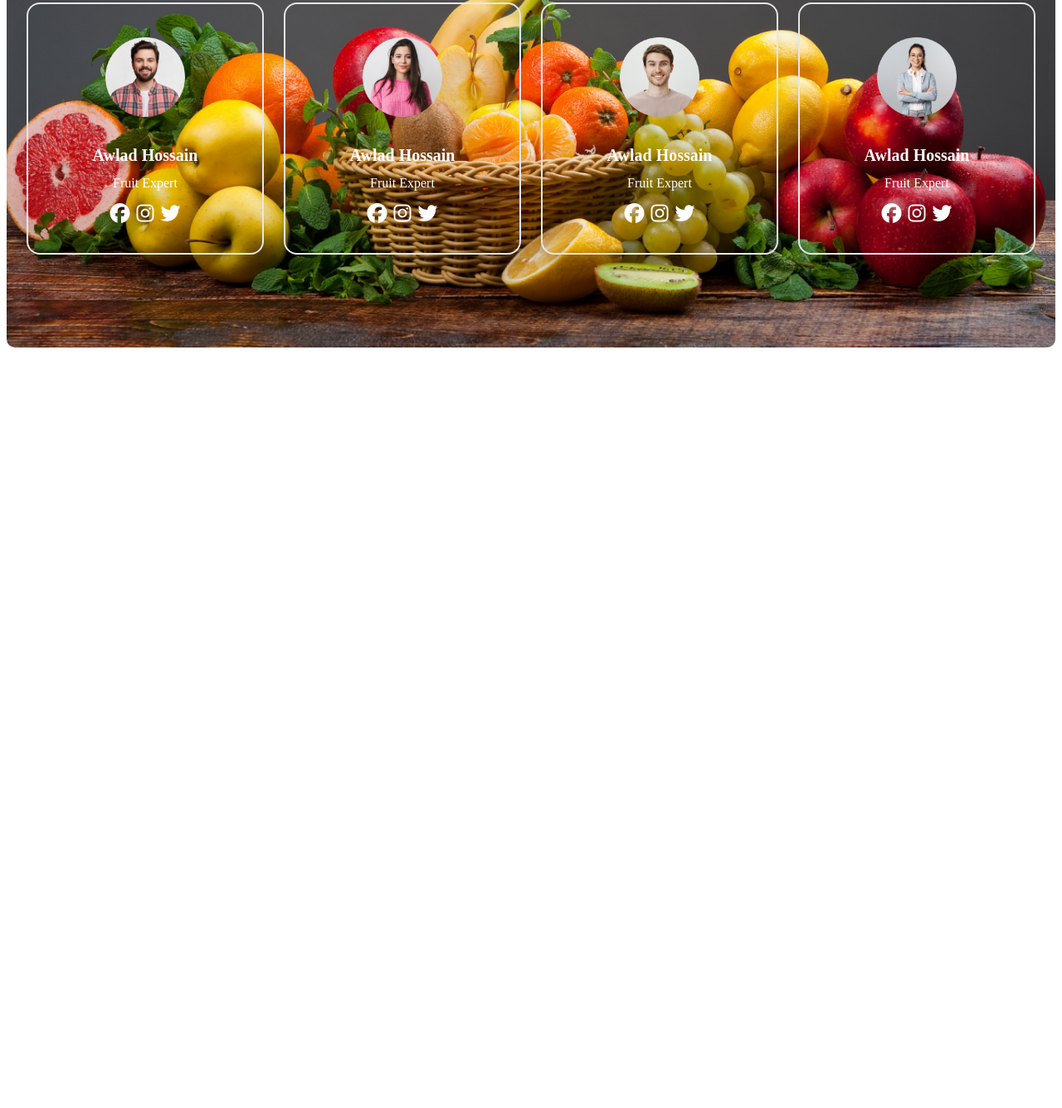
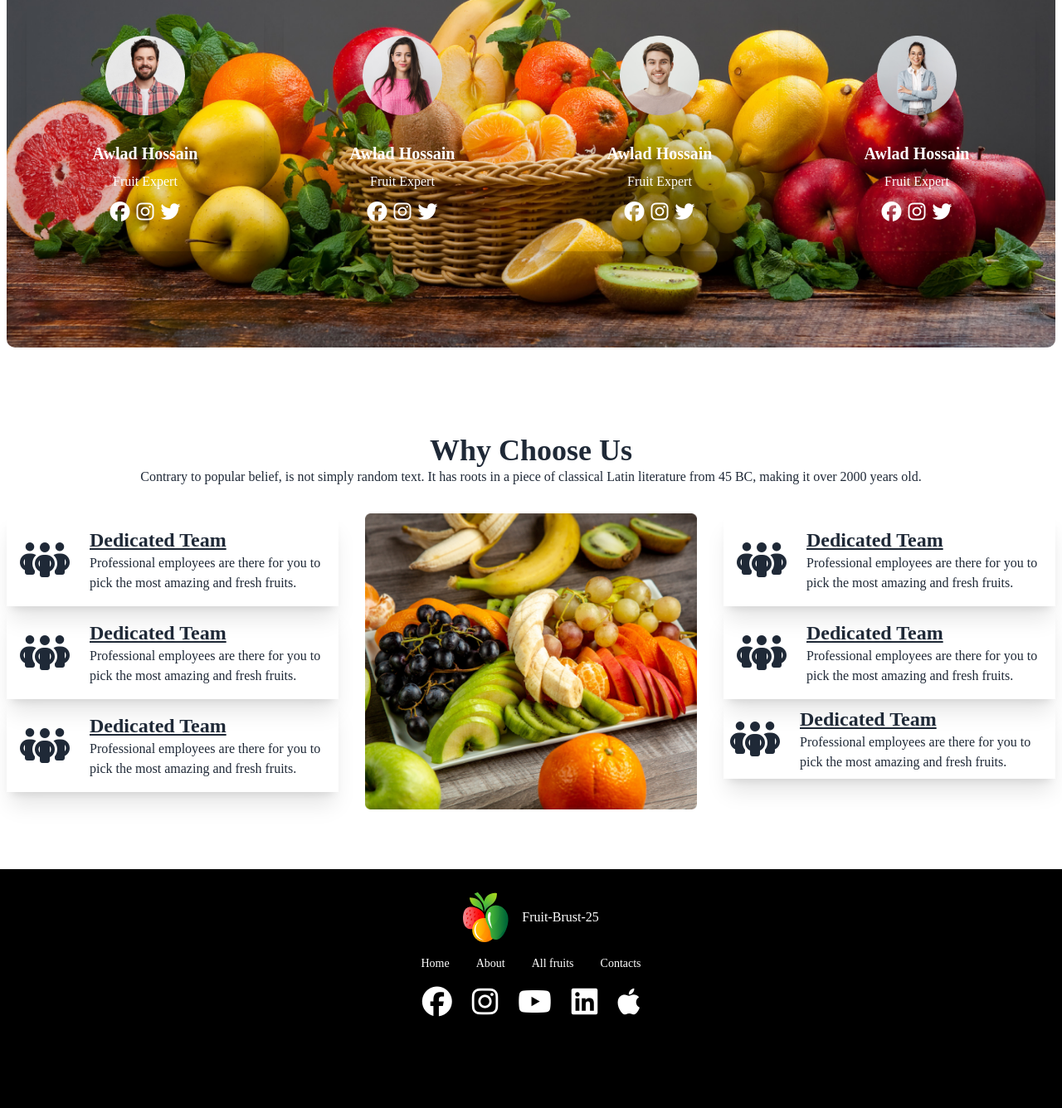
Before and after one commit to swadebsharma6/fruits-brust-25, a plain HTML site: page index.html in a window 1280 px wide. Shown: the part 1891-3227 px from the top of the page at 83% size. Before the commit the page ends 2382 px from the top, so only its background shows below. Drawn offline with nearby package versions, Linux system fonts and the light colour scheme; a web font is replaced by a local one.

Commit message:
added footer section and responsive for all device

```diff
--- a/index.html
+++ b/index.html
@@ -445,7 +445,7 @@
               class="grid grid-cols-1 md:grid-cols-2 lg:grid-cols-4 gap-6 p-6"
             >
               <!-- card -->
-              <div class="card border-2 text-white shadow-xl">
+              <div class="card text-white shadow-xl">
                 <figure class="px-10 pt-10">
                   <div class="avatar">
                     <div class="mask mask-squircle w-24">
@@ -464,7 +464,7 @@
                 </div>
               </div>
               <!-- card -->
-              <div class="card border-2 text-white shadow-xl">
+              <div class="card text-white shadow-xl">
                 <figure class="px-10 pt-10">
                   <div class="avatar">
                     <div class="mask mask-squircle w-24">
@@ -483,7 +483,7 @@
                 </div>
               </div>
               <!-- card -->
-              <div class="card border-2 text-white shadow-xl">
+              <div class="card text-white shadow-xl">
                 <figure class="px-10 pt-10">
                   <div class="avatar">
                     <div class="mask mask-squircle w-24">
@@ -502,7 +502,7 @@
                 </div>
               </div>
               <!-- card -->
-              <div class="card border-2 text-white shadow-xl">
+              <div class="card text-white shadow-xl">
                 <figure class="px-10 pt-10">
                   <div class="avatar">
                     <div class="mask mask-squircle w-24">
@@ -524,6 +524,140 @@
           </div>
         </div>
       </section>
+
+      <!-- choose section -->
+      <section class="p-2 mb-16">
+        <div class="flex justify-center items-center pt-6 mb-8">
+          <div class="text-center w-3/4">
+            <h3 class="text-3xl md:text-4xl font-bold">Why Choose Us</h3>
+            <p>
+              Contrary to popular belief, is not simply random text. It has
+              roots in a piece of classical Latin literature from 45 BC, making
+              it over 2000 years old.
+            </p>
+          </div>
+        </div>
+        <!-- container -->
+        <div class="grid grid-cols-1 md:grid-cols-2 lg:grid-cols-3 gap-8">
+          <!-- left -->
+          <div>
+            <!-- slot-1 -->
+            <div class="flex items-center gap-6 shadow-xl p-4">
+              <!-- icon -->
+              <div><i class="fa-solid text-5xl fa-people-group"></i></div>
+              <!-- content -->
+              <div>
+                <h3 class="text-2xl underline font-bold">Dedicated Team</h3>
+                <p>
+                  Professional employees are there for you to pick the most
+                  amazing and fresh fruits.
+                </p>
+              </div>
+            </div>
+            <!-- slot-2 -->
+            <div class="flex items-center gap-6 shadow-xl p-4">
+              <!-- icon -->
+              <div><i class="fa-solid text-5xl fa-people-group"></i></div>
+              <!-- content -->
+              <div>
+                <h3 class="text-2xl underline font-bold">Dedicated Team</h3>
+                <p>
+                  Professional employees are there for you to pick the most
+                  amazing and fresh fruits.
+                </p>
+              </div>
+            </div>
+            <!-- slot-3 -->
+            <div class="flex items-center gap-6 shadow-xl p-4">
+              <!-- icon -->
+              <div><i class="fa-solid text-5xl fa-people-group"></i></div>
+              <!-- content -->
+              <div>
+                <h3 class="text-2xl underline font-bold">Dedicated Team</h3>
+                <p>
+                  Professional employees are there for you to pick the most
+                  amazing and fresh fruits.
+                </p>
+              </div>
+            </div>
+          </div>
+          <!-- img -->
+          <div><img class="w-full" src="./images/whychoose1.png" alt="" /></div>
+          <!-- right -->
+          <div>
+            <!-- slot-1 -->
+            <div class="flex items-center gap-6 shadow-xl p-4">
+              <!-- icon -->
+              <div><i class="fa-solid text-5xl fa-people-group"></i></div>
+              <!-- content -->
+              <div>
+                <h3 class="text-2xl underline font-bold">Dedicated Team</h3>
+                <p>
+                  Professional employees are there for you to pick the most
+                  amazing and fresh fruits.
+                </p>
+              </div>
+            </div>
+            <!-- slot-2 -->
+            <div class="flex items-center gap-6 shadow-xl p-4">
+              <!-- icon -->
+              <div><i class="fa-solid text-5xl fa-people-group"></i></div>
+              <!-- content -->
+              <div>
+                <h3 class="text-2xl underline font-bold">Dedicated Team</h3>
+                <p>
+                  Professional employees are there for you to pick the most
+                  amazing and fresh fruits.
+                </p>
+              </div>
+            </div>
+            <!-- slot-3 -->
+            <div class="flex items-center gap-6 shadow-xl p-2">
+              <!-- icon -->
+              <div><i class="fa-solid text-5xl fa-people-group"></i></div>
+              <!-- content -->
+              <div>
+                <h3 class="text-2xl underline font-bold">Dedicated Team</h3>
+                <p>
+                  Professional employees are there for you to pick the most
+                  amazing and fresh fruits.
+                </p>
+              </div>
+            </div>
+          </div>
+        </div>
+      </section>
     </main>
+
+    <footer class="bg-black min-h-72 text-white p-2">
+      <!-- caontainer -->
+      <section class="max-w-7xl mx-auto pt-5">
+        <div class="flex justify-center items-center">
+          <div class="text-center">
+            <div class="flex justify-center items-center gap-4">
+              <img src="./images/logo.png" alt="" />
+              <h3>Fruit-Brust-25</h3>
+            </div>
+            <div>
+              <ul class="menu lg:flex menu-horizontal px-1">
+                <li><a>Home</a></li>
+                <li><a>About</a></li>
+
+                <li><a>All fruits</a></li>
+                <li><a>Contacts</a></li>
+              </ul>
+            </div>
+            <!-- links -->
+            <div class="space-x-5">
+              <i class="fa-brands text-4xl text-white fa-facebook"></i>
+              <i class="fa-brands text-4xl text-white fa-instagram"></i>
+              <i class="fa-brands text-4xl text-white fa-youtube"></i>
+              <i class="fa-brands text-4xl text-white fa-linkedin"></i>
+              <i class="fa-brands text-4xl text-white fa-apple"></i>
+            </div>
+          </div>
+        </div>
+      </section>
+    </footer>
   </body>
 </html>
```
